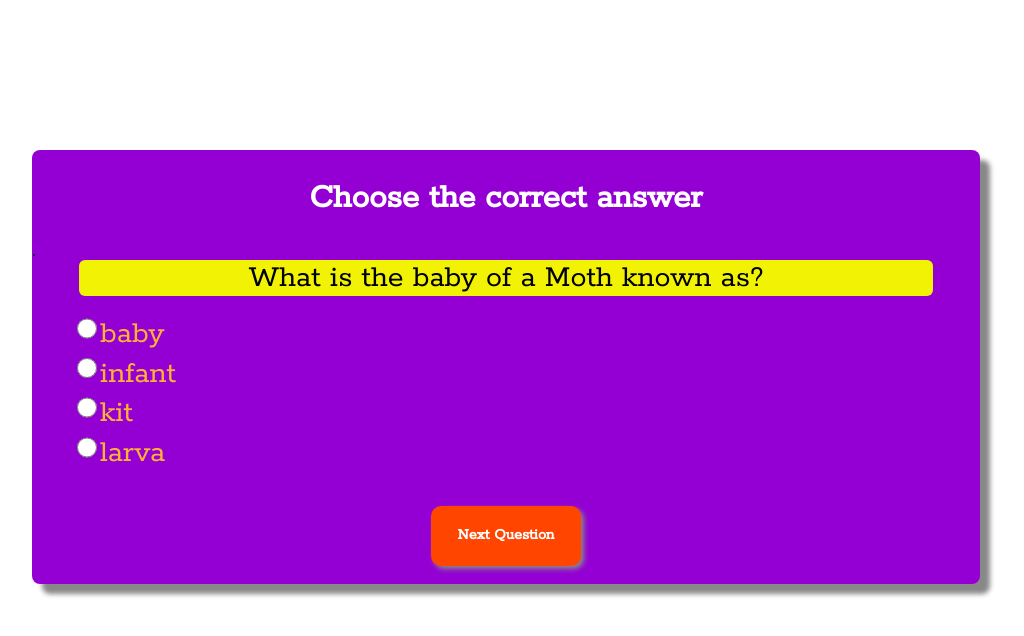
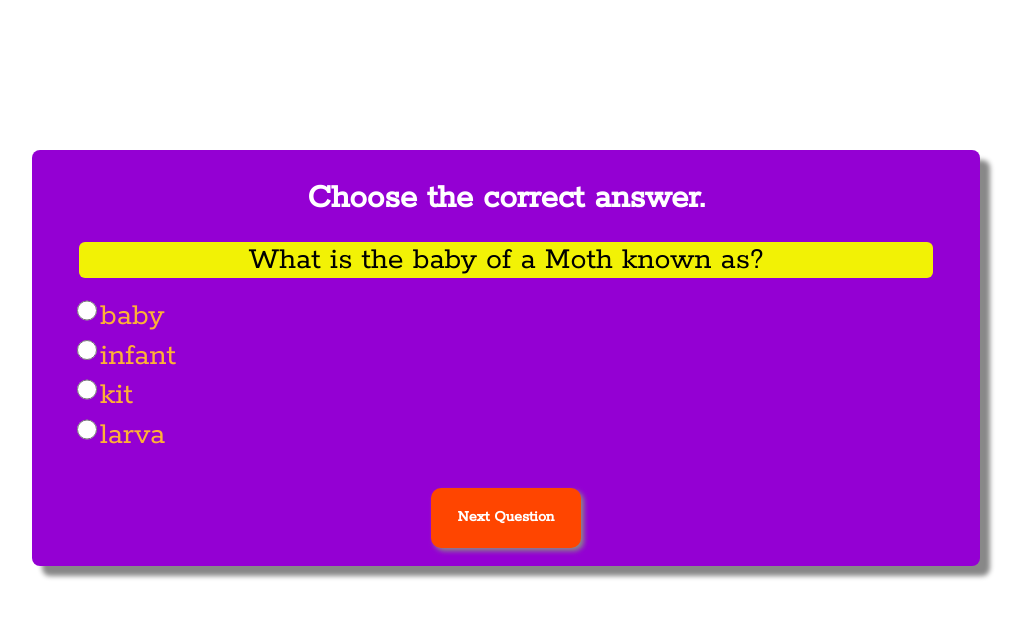
Before and after one commit to sameer882000/Quiz-App, a plain HTML site: page index.html in a window 1280 px wide. Shown: the whole page, without its empty margins (134-1158 px from the left). Drawn offline with nearby package versions, Linux system fonts and the light colour scheme.

Commit message:
slight change

```diff
--- a/index.html
+++ b/index.html
@@ -3,7 +3,7 @@
 	<head>
 		<meta charset="utf-8">
 		<meta name="viewport" content="width=device-width, intial-scale=1.0">
-		<title>Baby animal names </title>
+		<title>Quiz-App</title>
 		<link rel="icon" href="logo.png" type="image/png">
 		<link type='text/css' rel='stylesheet' href='style.css'/>
 		<link href="https://fonts.googleapis.com/css2?family=Noto+Sans+JP:wght@700&display=swap" rel="stylesheet">
@@ -13,7 +13,7 @@
 
 		<div class="quizContainer">
 
-         <h1>Choose the correct answer</h1>.
+         <h1>Choose the correct answer.</h1>
 
         <div class="question"></div>
         <ul class="choiceList"></ul>
--- a/jsquiz.js
+++ b/jsquiz.js
@@ -4,7 +4,7 @@ var questions = [{
     choices: ["baby", "infant", "kit", "larva"],
     correctAnswer: 3
 }, {
-    question: "What is the adult of a kid called",
+    question: "What is the adult of a kid called?",
     choices: ["calf", "doe", "goat", "chick"],
     correctAnswer: 2
 }, {
@@ -48,7 +48,7 @@ var questions = [{
     correctAnswer: 0
 
 	}, {
-    question: "What is a baby Bear Called?",
+    question: "What is a baby Bear called?",
     choices: ["cub", "baby balu", "young bear", "bearlet"],
     correctAnswer: 0
 }];
```
